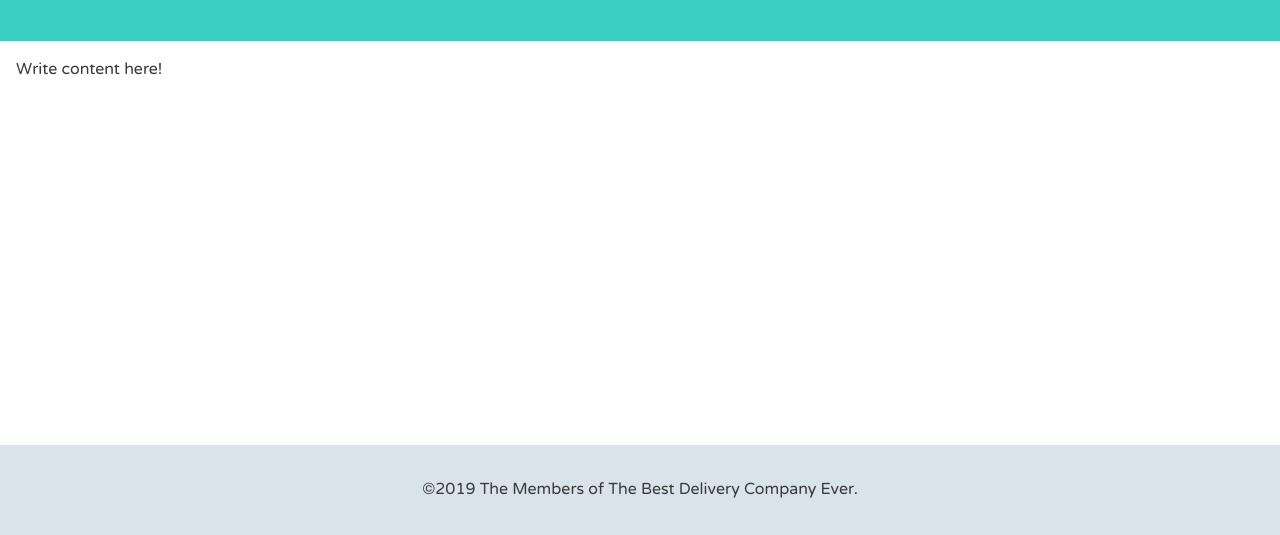
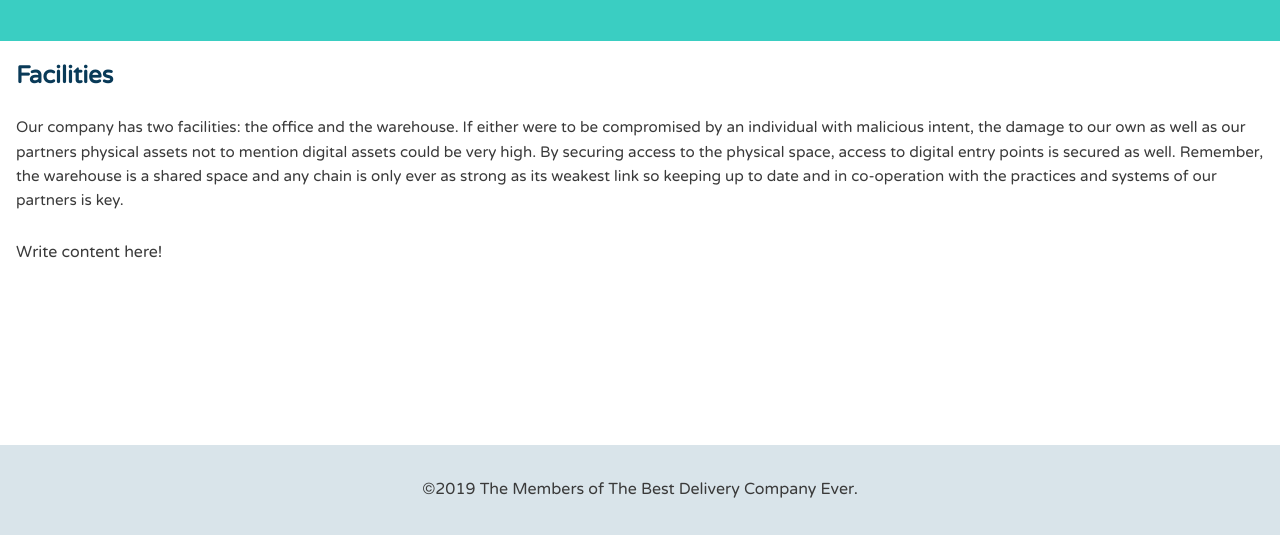
Before and after one commit to Mauriz10/SecWeb-Group-4, a plain HTML site: page subpage/GFacilities.html in a window 1280 px wide. Shown: the part 330-865 px from the top of the page. Drawn offline with Linux system fonts and the light colour scheme.

Commit message:
Update GFacilities.html
facilities page

```diff
--- a/subpage/GFacilities.html
+++ b/subpage/GFacilities.html
@@ -65,7 +65,9 @@
                 <span class="tagline">Slogan of company</span>
             </div><!--/.banner-->
             <div class="content">
-                Write content here!
+		<h2>Facilities</h2>
+		<p>Our company has two facilities: the office and the warehouse. If either were to be compromised by an individual with malicious intent, the damage to our own as well as our partners physical assets not to mention digital assets could be very high. By securing access to the physical space, access to digital entry points is secured as well. Remember, the warehouse is a shared space and any chain is only ever as strong as its weakest link so keeping up to date and in co-operation with the practices and systems of our partners is key.
+                </p> Write content here!
             </div><!--/.content-->
     </div>
 	<footer class="main-footer">
```
